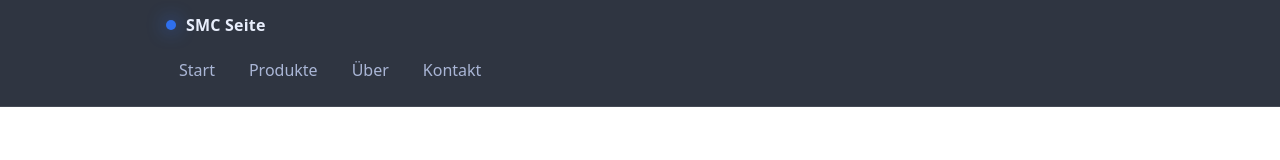
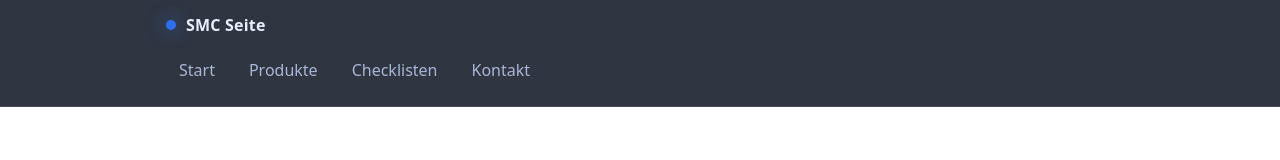
Before and after one commit to lucasroggensinger-dotcom/lucasroggensinger-dotcom.github.io, a plain HTML site: page navigation.html in a window 1280 px wide. Drawn offline with Linux system fonts and the light colour scheme.

Commit message:
Update navigation.html

```diff
--- a/navigation.html
+++ b/navigation.html
@@ -22,7 +22,7 @@
       <nav class="nav" aria-label="Hauptnavigation">
         <a href="index.html" target="_top">Start</a>
         <a href="produkte.html" target="_top">Produkte</a>
-        <a href="ueber.html" target="_top">Über</a>
+        <a href="ueber.html" target="_top">Checklisten</a>
         <a href="kontakt.html" target="_top">Kontakt</a>
       </nav>
     </div>
```
